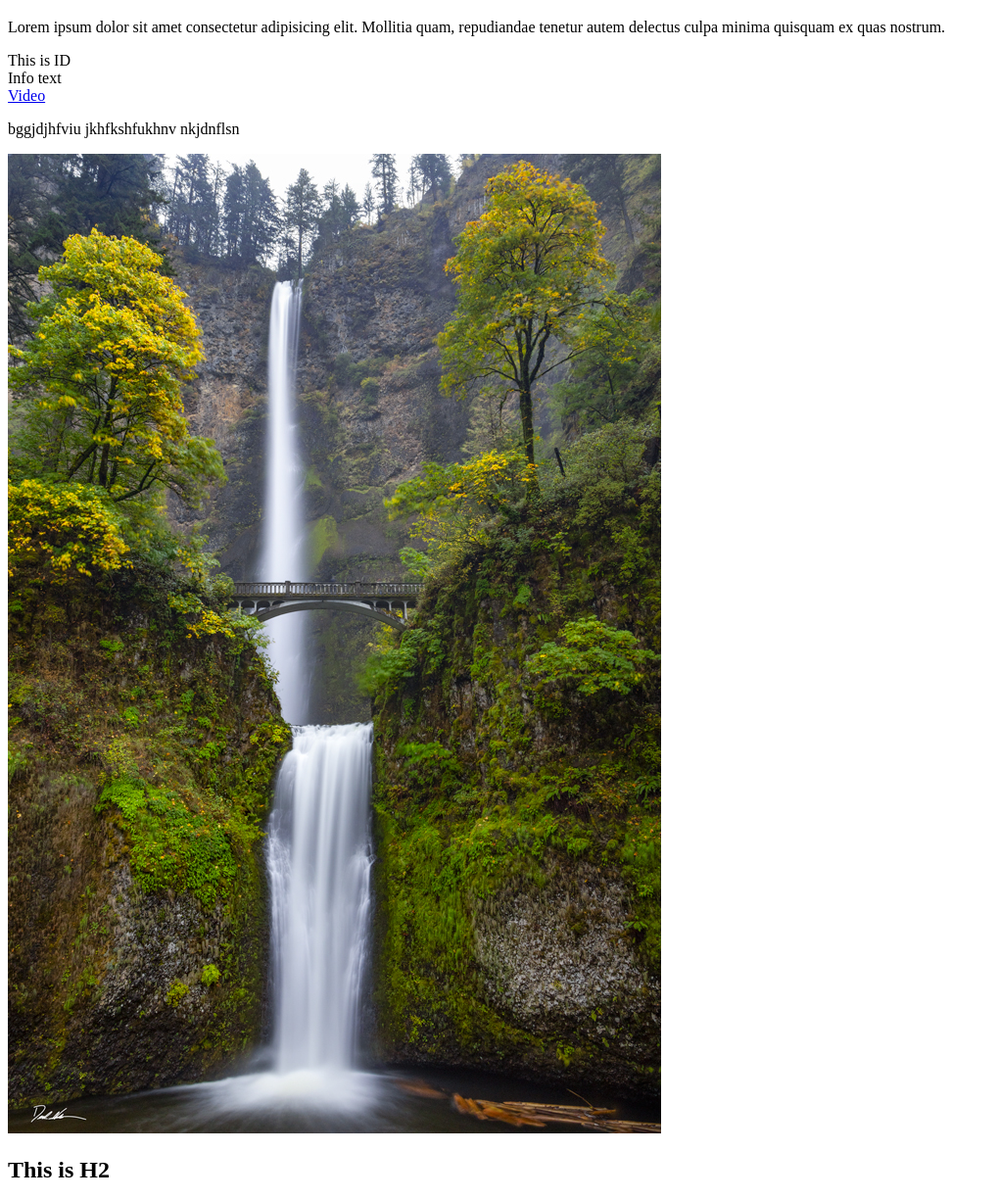
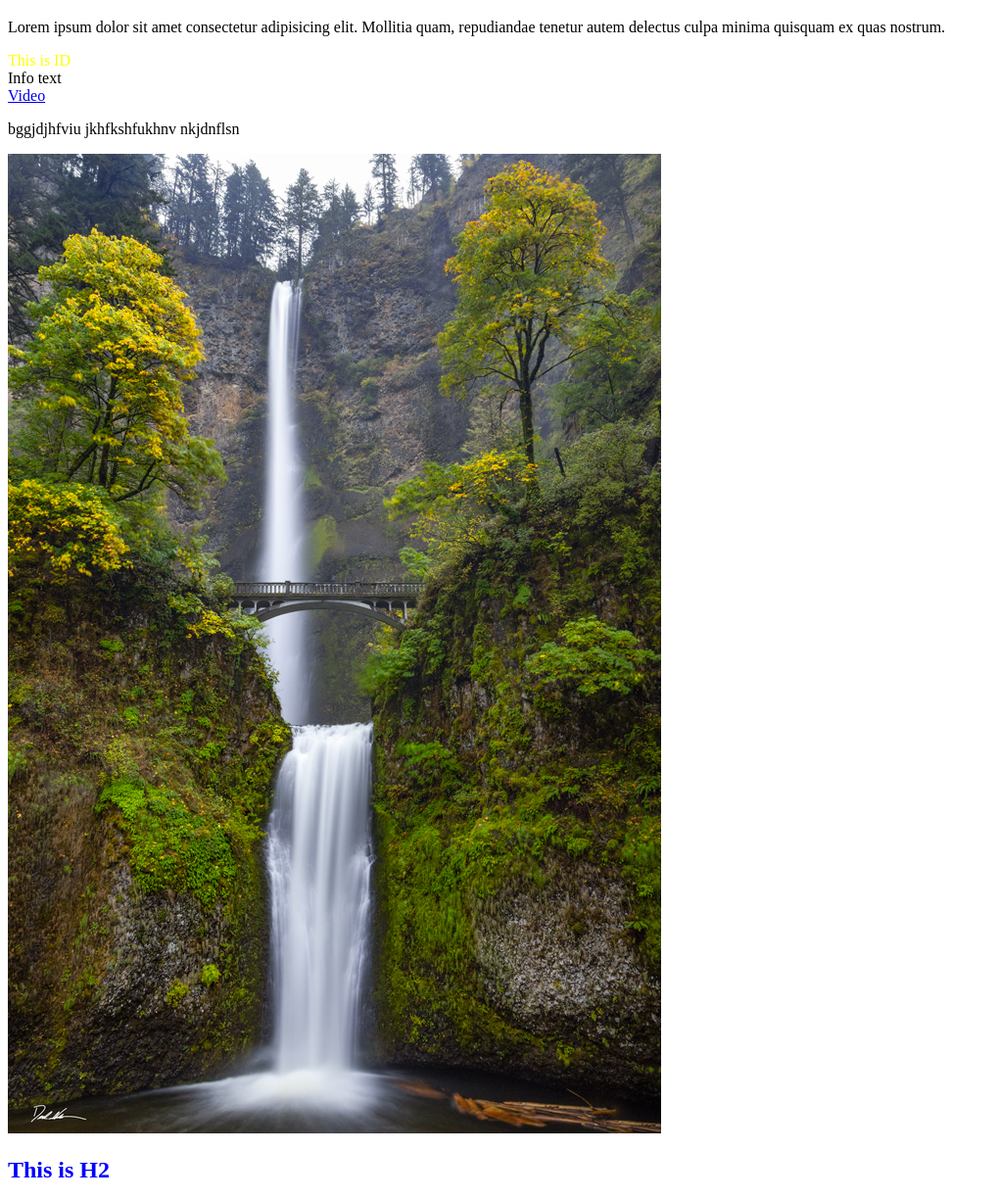
Before and after one commit to YuliiaShv/repo_2, a plain HTML site: page index.html in a window 1280 px wide. Shown: the part 61-1286 px from the top of the page at 98% size, without its empty margins (0-1019 px from the left). Drawn offline with Linux system fonts and the light colour scheme.

Commit message:
added new tags

```diff
--- a/index.html
+++ b/index.html
@@ -12,19 +12,29 @@
 <body>
    <h1 style="color:red">Title h1</h1>
    <p>Lorem ipsum dolor sit amet consectetur adipisicing elit. Mollitia quam, repudiandae tenetur autem delectus culpa minima quisquam ex quas nostrum. </p>
-<div id="Test">This is ID</div>
+<div class="div_class" id="div_id" style="color: yellow;">This is ID</div>
+
 <div class="colorty">Info text</div>
+
 <a href="https://www.youtube.com/"target="_blank">Video</a>
+
 <p>bggjdjhfviu jkhfkshfukhnv nkjdnflsn</p>
 <img src="img.vodosp.jpg" alt="Тут має бути фото водоспаду">
-<div><h2 class="h2"> This is H2</h2></div>
+
+<div><h2 style="color: blue;"> This is H2</h2></div>
+
 <ul class="menu">
     <li><a href="#">Instagram</a></li>
     <li>Facebook</li>
 </ul>
+
+<hr>
+
 <button>Button</button>
 <input type="Submit"value="Send">
+
 <textarea name="Other" id="."></textarea>
+
 <table border="1">
     <tr>
 <th>Дошка</th>
--- a/styles.css
+++ b/styles.css
@@ -1,19 +1,24 @@
 body {
  font-family: "Lato", sans-serif;
 }
-#Test{
+#div_id{
     color: aqua;
-    font-size: large;
+    font-size: 30px;
 }
-.colorty{
+.colorty {
     color: darkorchid;
     font-size: 30px;
 }
-.h2{
-    color: blue;
-    font-size: 50px;
-}
+
 .menu {
     display: flex;
     gap: 40px;
 }
+
+.hr {
+    color: fuchsia;
+    border-width: 5px;
+    overflow: hidden;
+    margin-block-start: 5em;
+    border-block-end: 10em;
+}
```
